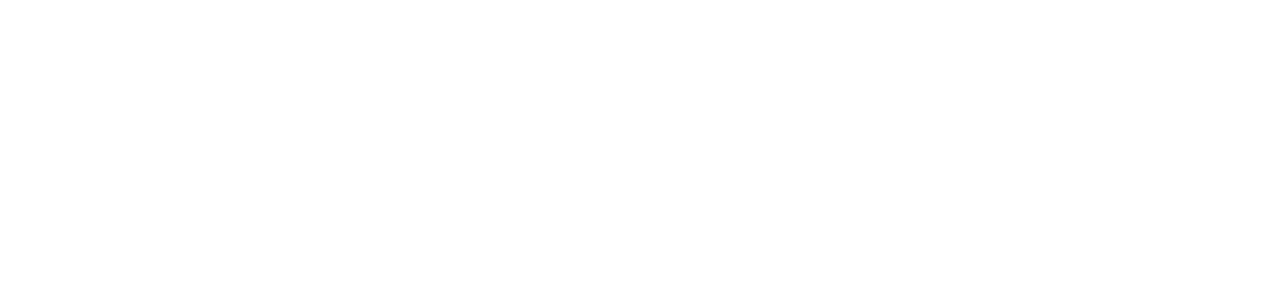
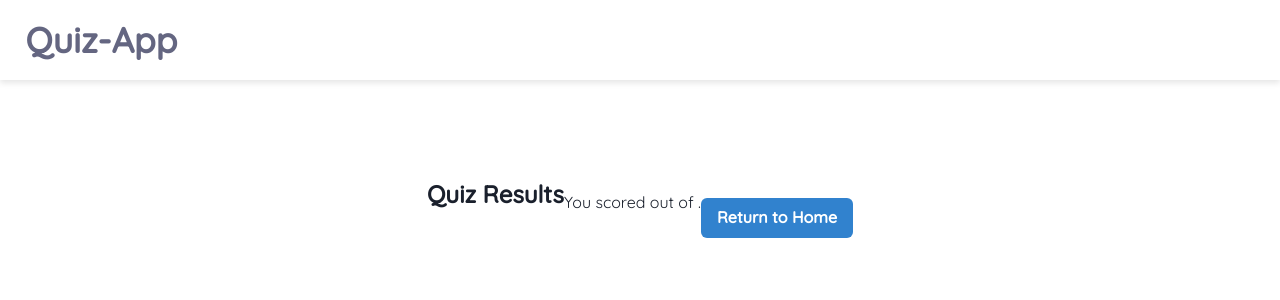
Before and after one commit to miit-daga/Quiz-App-frontend, a React (Vite) app in the folder frontend/: page /results in a window 1280 px wide. Before the commit this address had no page. Shown: the top 300 px of the page. Built offline with nearby package versions, Linux system fonts and the light colour scheme.

Commit message:
added result page

```diff
--- a/frontend/src/App.jsx
+++ b/frontend/src/App.jsx
@@ -4,6 +4,8 @@ import Register from "./pages/register";
 import Login from "./pages/login";
 import UpdateProfile from "./pages/update-profile";
 import Maincomponent from "./pages/maincomponent"; // Import the Quiz component
+import Results from "./pages/results";
+
 
 function App() {
   return (
@@ -12,6 +14,7 @@ function App() {
       <Route path="/" element={<Login />} />
       <Route path="/updateprofile" element={<UpdateProfile />} />
       <Route path="/home" element={<Maincomponent />} /> {/* Add the Quiz route */}
+      <Route path="/results" element={<Results />} />
     </Routes>
   );
 }
--- /dev/null
+++ b/frontend/src/pages/results.jsx
@@ -0,0 +1,42 @@
+import React from "react";
+import { useNavigate } from "react-router-dom";
+import { Button, Center, Text } from "@chakra-ui/react";
+import Navbar from "../components/navbar";
+import useAuthStore from "../authStore";
+
+const Results = () => {
+    const navigate = useNavigate();
+    const { quizScore, totalQuestions } = useAuthStore((state) => ({
+        quizScore: state.quizScore,
+        totalQuestions: state.totalQuestions,
+    }));
+
+    const handleReturnHome = () => {
+        navigate("/home");
+    };
+
+    return (
+        <>
+            <Navbar />
+            <Center mt="6rem">
+                <Text fontSize="2xl" fontWeight="bold" mb="2rem">
+                    Quiz Results
+                </Text>
+                <Text mb="1rem">
+                    You scored {quizScore} out of {totalQuestions}.
+                </Text>
+                <Button
+                    onClick={handleReturnHome}
+                    mt="1rem"
+                    colorScheme="blue"
+                    variant="solid"
+                    size="md"
+                >
+                    Return to Home
+                </Button>
+            </Center>
+        </>
+    );
+};
+
+export default Results;
--- a/frontend/src/utils/apis.js
+++ b/frontend/src/utils/apis.js
@@ -1,11 +1,10 @@
 import axios from "axios";
 
 const API_URL = "http://localhost:3001";
+axios.defaults.withCredentials = true;
 
 export const register = (userData) => {
-  return axios.post(`${API_URL}/signup`, userData, {
-    withCredentials: true,
-  });
+  return axios.post(`${API_URL}/signup`, userData);
 };
 
 export const login = (loginData) => {
@@ -17,9 +16,7 @@ export const logOutUser = () => {
 };
 
 export const updateProfile = (updates) => {
-  return axios.patch(`${API_URL}/user`, updates, {
-    withCredentials: true,
-  });
+  return axios.patch(`${API_URL}/user`, updates);
 };
 // New functions for quiz app
 export const getQuizQuestions = () => {
@@ -27,7 +24,5 @@ export const getQuizQuestions = () => {
 };
 
 export const submitQuizAnswers = (answers) => {
-  return axios.post(`${API_URL}/quiz/submit`, answers, {
-    withCredentials: true,
-  });
+  return axios.post(`${API_URL}/quiz/submit`, answers);
 };
```
